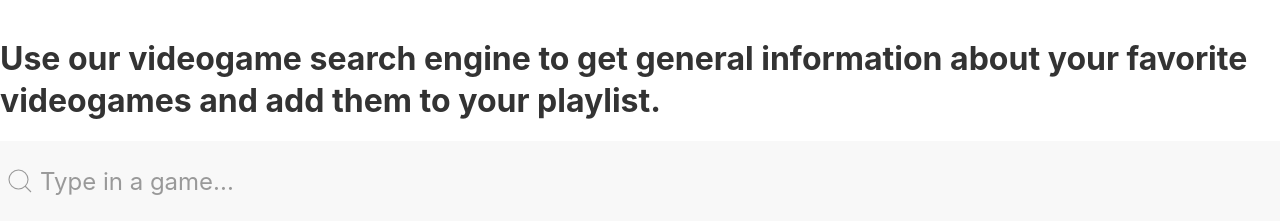
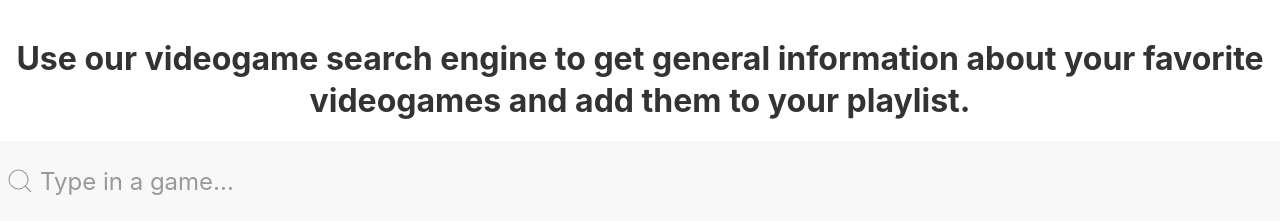
Before and after one commit to gabrielejm/Videogame-Playlist, a website: page public/main.html in a window 1280 px wide. Shown: the part 532-753 px from the top of the page. Drawn offline with nearby package versions, Linux system fonts and the light colour scheme.

Commit message:
centered text on main

```diff
--- a/public/main.html
+++ b/public/main.html
@@ -49,7 +49,7 @@
 
 </nav>
 
-<h2><b>Use our videogame search engine to get general information about your favorite videogames and add them to your playlist.</b></h2>
+<h2 class="uk-text-center"><b>Use our videogame search engine to get general information about your favorite videogames and add them to your playlist.</b></h2>
 
 <nav class="uk-navbar-container" uk-navbar>
     <div class="uk-navbar-left">
```
